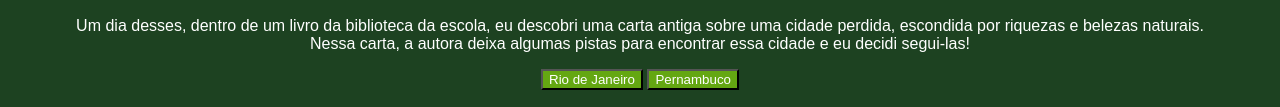
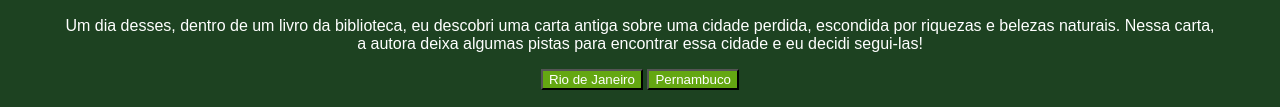
Before and after one commit to valterprofccp/aventura, a plain HTML site: page index.html in a window 1280 px wide. Shown: the part 457-564 px from the top of the page. Drawn offline with Linux system fonts and the light colour scheme; a web font is replaced by a local one.

Commit message:
Update index.html

```diff
--- a/index.html
+++ b/index.html
@@ -13,7 +13,7 @@
     <main>
         <div class="passo ativo" id="passo-0">
             <img src="img/cenario-passo0.png" alt="">
-            <p>Um dia desses, dentro de um livro da biblioteca da escola, eu descobri uma carta antiga sobre uma cidade perdida, escondida por riquezas e belezas naturais. Nessa carta, a autora deixa algumas pistas para encontrar essa cidade e eu decidi segui-las!</p>
+            <p>Um dia desses, dentro de um livro da biblioteca, eu descobri uma carta antiga sobre uma cidade perdida, escondida por riquezas e belezas naturais. Nessa carta, a autora deixa algumas pistas para encontrar essa cidade e eu decidi segui-las!</p>
             <button class="btn-proximo" data-proximo="1">Rio de Janeiro</button>
             <button class="btn-proximo" data-proximo="2">Pernambuco</button>
         </div>
```
